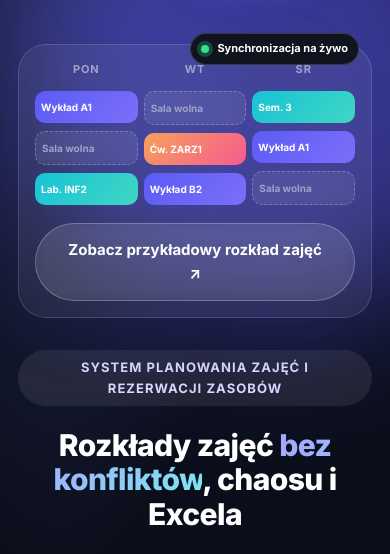
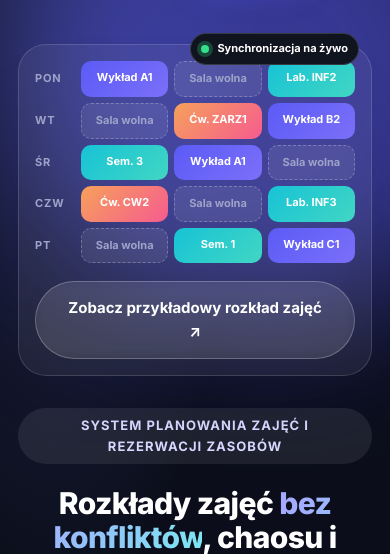
Before and after one commit to MaciejSzymczak/Plansoft.org_Portal, a PHP site: page /xe/ in a window 390 px wide. Shown: the part 76-630 px from the top of the page. Run offline with PHP 8.4, Linux system fonts and the light colour scheme.

Commit message:
changes
changes

```diff
--- a/assets/style.css
+++ b/assets/style.css
@@ -863,9 +863,16 @@ h3 { font-size: 21px; }
   .hero-stats { justify-content: center; text-align: left; row-gap: 14px; }
   .hero-art { padding: 16px; }
   .hero-art .badge-live { font-size: 11px; padding: 6px 10px; right: 12px; top: -12px; }
-  .hero-art .grid-cal { grid-template-columns: repeat(3, 1fr); gap: 6px; }
-  .hero-art .cal-col:nth-child(4), .hero-art .cal-col:nth-child(5) { display: none; }
-  .hero-art .block { font-size: 10px; padding: 8px 6px; min-height: 30px; }
+  /* Phone: each weekday becomes its own row (day label + 3 blocks) */
+  .hero-art .grid-cal { grid-template-columns: 1fr; gap: 6px; }
+  .hero-art .cal-col {
+    display: grid;
+    grid-template-columns: 40px repeat(3, minmax(0, 1fr));
+    align-items: stretch;
+    gap: 6px;
+  }
+  .hero-art .cal-head { text-align: left; padding-bottom: 0; align-self: center; }
+  .hero-art .block { font-size: 11px; padding: 8px 6px; min-height: 0; text-align: center; }
 
   .frame-card, .info-box, .download-col { padding: 18px; }
 
--- a/index.html
+++ b/index.html
@@ -18,7 +18,7 @@
 <link rel="preconnect" href="https://fonts.googleapis.com">
 <link rel="preconnect" href="https://fonts.gstatic.com" crossorigin>
 <link href="https://fonts.googleapis.com/css2?family=Inter:wght@400;500;600;700;800&display=swap" rel="stylesheet">
-<link rel="stylesheet" href="assets/style.css?v=4">
+<link rel="stylesheet" href="assets/style.css?v=5">
 </head>
 <body>
 
@@ -381,6 +381,9 @@
         <a class="pdf-chip" href="https://plansoft.org/wp-content/uploads/ref/plwm-referencje.pdf" target="_blank" rel="noopener">
           <svg width="20" height="20" viewBox="0 0 24 24" fill="none" stroke="currentColor" stroke-width="1.8"><path d="M14 3H7a2 2 0 00-2 2v14a2 2 0 002 2h10a2 2 0 002-2V8l-5-5Z"/><path d="M14 3v5h5"/></svg>
           Wydział Mechaniczny Politechniki Lubelskiej</a>
+        <a class="pdf-chip" href="https://plansoft.org/wp-content/uploads/ref/amw-referencje.pdf" target="_blank" rel="noopener">
+          <svg width="20" height="20" viewBox="0 0 24 24" fill="none" stroke="currentColor" stroke-width="1.8"><path d="M14 3H7a2 2 0 00-2 2v14a2 2 0 002 2h10a2 2 0 002-2V8l-5-5Z"/><path d="M14 3v5h5"/></svg>
+          Akademia Marynarki Wojennej, Gdynia</a>
       </div>
 
       <h3 class="mt-56">Uczelnie korzystające z oprogramowania Plansoft.org</h3>
--- a/polityka-prywatnosci.html
+++ b/polityka-prywatnosci.html
@@ -18,7 +18,7 @@
 <link rel="preconnect" href="https://fonts.googleapis.com">
 <link rel="preconnect" href="https://fonts.gstatic.com" crossorigin>
 <link href="https://fonts.googleapis.com/css2?family=Inter:wght@400;500;600;700;800&display=swap" rel="stylesheet">
-<link rel="stylesheet" href="assets/style.css?v=3">
+<link rel="stylesheet" href="assets/style.css?v=5">
 </head>
 <body>
 
```
